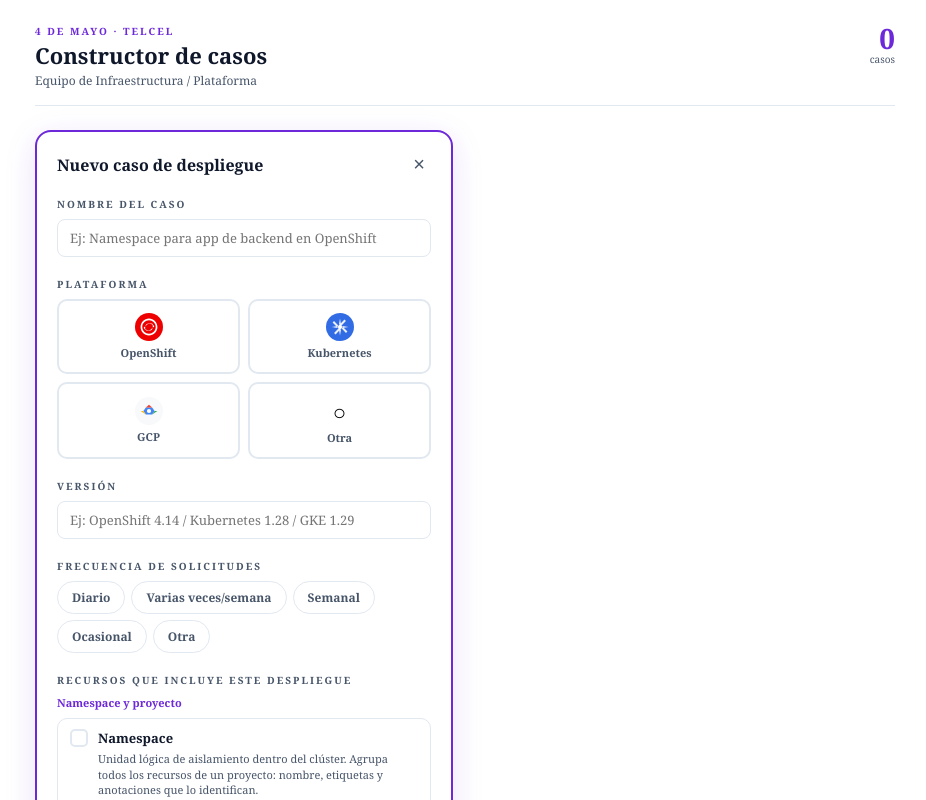
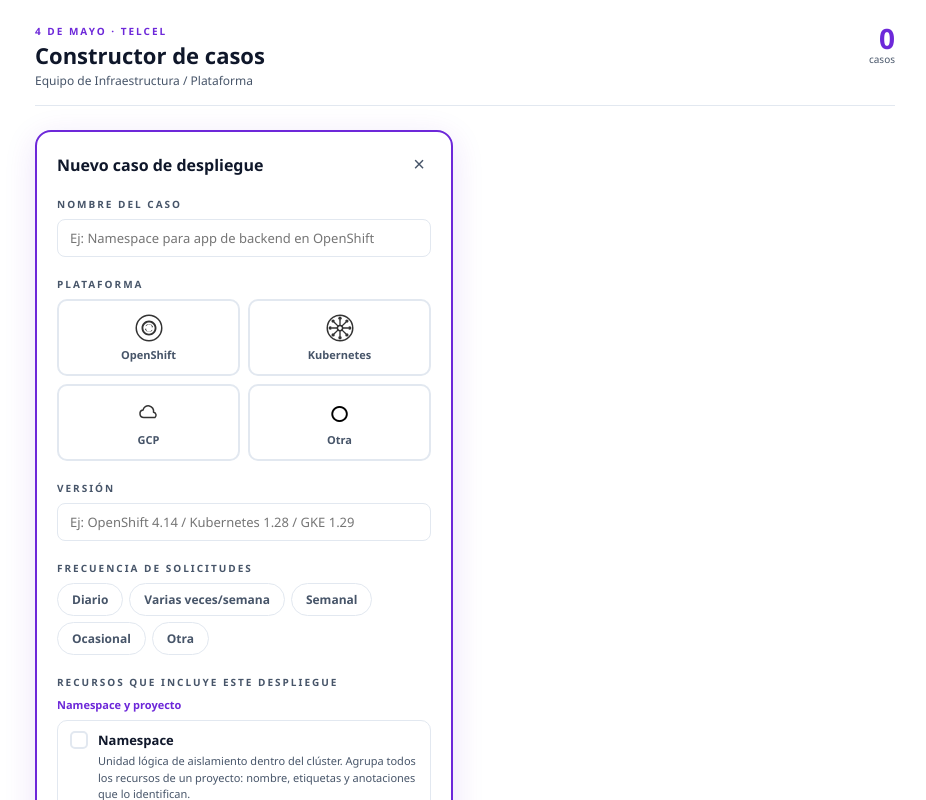
Before and after one commit to platformdemomx/constructor-telcel, a React (Vite) app: page / in a window 1280 px wide. Both pictures are taken after a click on the button "+ Agregar caso de despliegue". Shown: the part 8-808 px from the top of the page, without its empty margins (175-1101 px from the left). Built offline with nearby package versions, Linux system fonts and the light colour scheme.

Commit message:
Update App.jsx

```diff
--- a/src/App.jsx
+++ b/src/App.jsx
@@ -22,36 +22,49 @@
 // ── Platform definitions ─────────────────────────────────────────
 const PLATFORMS = [
   {
-    id: "ocp", label: "OpenShift", color: "#EE0000",
+    id: "ocp", label: "OpenShift", color: "#333333",
     logo: (
-      <svg viewBox="0 0 40 40" width="28" height="28" fill="none">
-        <circle cx="20" cy="20" r="20" fill="#EE0000"/>
-        <path d="M20 8C13.37 8 8 13.37 8 20s5.37 12 12 12 12-5.37 12-12S26.63 8 20 8zm0 21.6c-5.3 0-9.6-4.3-9.6-9.6S14.7 10.4 20 10.4 29.6 14.7 29.6 20 25.3 29.6 20 29.6z" fill="white"/>
-        <path d="M25.6 15.2l-2.1.77a4.83 4.83 0 00-7 1.57l-2.18.8a7.2 7.2 0 0113.2 1.46l-2.18.8a4.83 4.83 0 00-1.74-5.4zM14.4 24.8l2.1-.77a4.83 4.83 0 007-1.57l2.18-.8a7.2 7.2 0 01-13.2-1.46l2.18-.8a4.83 4.83 0 001.74 5.4z" fill="white"/>
+      <svg viewBox="0 0 40 40" width="30" height="30" fill="none">
+        <circle cx="20" cy="20" r="17" stroke="#333" strokeWidth="2" fill="none"/>
+        <path d="M20 10C14.5 10 10 14.5 10 20s4.5 10 10 10 10-4.5 10-10S25.5 10 20 10zm0 17.5c-4.1 0-7.5-3.4-7.5-7.5s3.4-7.5 7.5-7.5 7.5 3.4 7.5 7.5-3.4 7.5-7.5 7.5z" fill="#333"/>
+        <path d="M23.8 15.2l-1.6.6a3.8 3.8 0 00-5.4 1.2l-1.7.6a5.7 5.7 0 0110.4 1.1l-1.7.6a3.8 3.8 0 00-2-4.1zM16.2 24.8l1.6-.6a3.8 3.8 0 005.4-1.2l1.7-.6a5.7 5.7 0 01-10.4-1.1l1.7-.6a3.8 3.8 0 002 4.1z" fill="#333"/>
       </svg>
     ),
   },
   {
-    id: "k8s", label: "Kubernetes", color: "#326CE5",
+    id: "k8s", label: "Kubernetes", color: "#333333",
     logo: (
-      <svg viewBox="0 0 40 40" width="28" height="28" fill="none">
-        <circle cx="20" cy="20" r="20" fill="#326CE5"/>
-        <path d="M20 8l1.5 8.5h-3L20 8zM20 32l-1.5-8.5h3L20 32zM8 20l8.5-1.5v3L8 20zM32 20l-8.5 1.5v-3L32 20z" fill="white" opacity="0.9"/>
-        <path d="M11.5 11.5l6 6.2-2.1 2.1-6-6.2 2.1-2.1zM28.5 28.5l-6-6.2 2.1-2.1 6 6.2-2.1 2.1zM11.5 28.5l2.1-2.1 6-6.2 2.1 2.1-6 6.2-2.1 2.1zM28.5 11.5l-2.1 2.1-6 6.2-2.1-2.1 6-6.2 2.1-2.1z" fill="white" opacity="0.9"/>
-        <circle cx="20" cy="20" r="3" fill="white"/>
+      <svg viewBox="0 0 40 40" width="30" height="30" fill="none">
+        {/* Outer ring */}
+        <circle cx="20" cy="20" r="17" stroke="#333" strokeWidth="2" fill="none"/>
+        {/* Hub */}
+        <circle cx="20" cy="20" r="3.5" stroke="#333" strokeWidth="2" fill="none"/>
+        {/* 8 spokes with handle grips */}
+        {[0,45,90,135,180,225,270,315].map((angle, i) => {
+          const rad = (angle * Math.PI) / 180;
+          const x1 = 20 + 3.5 * Math.cos(rad);
+          const y1 = 20 + 3.5 * Math.sin(rad);
+          const x2 = 20 + 10.5 * Math.cos(rad);
+          const y2 = 20 + 10.5 * Math.sin(rad);
+          const xg = 20 + 13 * Math.cos(rad);
+          const yg = 20 + 13 * Math.sin(rad);
+          return (
+            <g key={i}>
+              <line x1={x1} y1={y1} x2={x2} y2={y2} stroke="#333" strokeWidth="1.8" strokeLinecap="round"/>
+              <circle cx={xg} cy={yg} r="2.2" fill="#333"/>
+            </g>
+          );
+        })}
       </svg>
     ),
   },
   {
-    id: "gcp", label: "GCP", color: "#1A73E8",
+    id: "gcp", label: "GCP", color: "#333333",
     logo: (
-      <svg viewBox="0 0 40 40" width="28" height="28" fill="none">
-        <circle cx="20" cy="20" r="20" fill="#F8F9FA"/>
-        <path d="M24.5 15h-9L12 20l3.5 5h9l3.5-5-3.5-5z" fill="#4285F4"/>
-        <path d="M20 11l-4.5 4H24.5L20 11z" fill="#EA4335"/>
-        <path d="M15.5 25l-3.5-5H8l7.5 5z" fill="#FBBC05"/>
-        <path d="M24.5 25l3.5-5H32l-7.5 5z" fill="#34A853"/>
-        <circle cx="20" cy="20" r="3" fill="white"/>
+      <svg viewBox="0 0 40 40" width="30" height="30" fill="none">
+        {/* Cloud shape */}
+        <path d="M28 26H13a5 5 0 01-1-9.9A7 7 0 0126 19a4 4 0 012 7z"
+          stroke="#333" strokeWidth="2" fill="none" strokeLinejoin="round"/>
       </svg>
     ),
   },
@@ -59,42 +72,42 @@
 
 const FREQUENCIES = ["Diario", "Varias veces/semana", "Semanal", "Ocasional"];
 
-// ── Resources with descriptions ──────────────────────────────────
+// ── Resources with descriptions and examples ─────────────────────
 const RESOURCE_GROUPS = [
   {
     group: "Namespace y proyecto",
     items: [
-      { name: "Namespace", example: "Unidad lógica de aislamiento dentro del clúster. Agrupa todos los recursos de un proyecto: nombre, etiquetas y anotaciones que lo identifican." },
-      { name: "Cuotas CPU / Memoria", example: "Límites de consumo de cómputo asignados al namespace. Definen cuánto CPU y memoria puede usar el proyecto en total (requests y limits)." },
-      { name: "Limit Ranges", example: "Restricciones mínimas y máximas de recursos por cada pod o contenedor individual dentro del namespace, para evitar consumo descontrolado." },
-      { name: "Resource Quotas", example: "Tope máximo de objetos que puede contener el namespace: número de pods, servicios, PVCs, ConfigMaps y otros recursos del clúster." },
+      { name: "Namespace", desc: "Unidad lógica de aislamiento dentro del clúster. Agrupa todos los recursos de un proyecto: nombre, etiquetas y anotaciones que lo identifican.", example: "namespace: proyecto-backend-telcel, labels: team=plataforma, env=dev" },
+      { name: "Cuotas CPU / Memoria", desc: "Límites de consumo de cómputo asignados al namespace. Definen cuánto CPU y memoria puede usar el proyecto en total.", example: "limits.cpu=4, limits.memory=8Gi, requests.cpu=500m, requests.memory=2Gi" },
+      { name: "Limit Ranges", desc: "Restricciones mínimas y máximas de recursos por cada pod o contenedor individual dentro del namespace, para evitar consumo descontrolado.", example: "max cpu por pod: 2 cores, min memoria por contenedor: 128Mi, default request: 250m CPU" },
+      { name: "Resource Quotas", desc: "Tope máximo de objetos que puede contener el namespace en total.", example: "máximo 20 pods, 10 servicios, 5 PVCs, 30 ConfigMaps dentro del namespace" },
     ],
   },
   {
     group: "Identidad y acceso",
     items: [
-      { name: "Usuarios / Grupos", example: "Identidades que tendrán acceso al namespace. Pueden venir del Directorio Activo y se asignan a grupos del proyecto para controlar quién puede operar qué." },
-      { name: "Rolebindings", example: "Vinculación entre un usuario o grupo y un rol dentro del namespace. Define el nivel de acceso: admin, edit o view sobre los recursos del proyecto." },
-      { name: "Service Accounts", example: "Identidad técnica usada por aplicaciones o pipelines para autenticarse contra el clúster o el registry, sin depender de credenciales de usuario." },
-      { name: "RBAC policies", example: "Reglas de control de acceso basado en roles que determinan qué operaciones puede realizar cada identidad sobre recursos específicos del clúster." },
+      { name: "Usuarios / Grupos", desc: "Identidades que tendrán acceso al namespace. Pueden venir del Directorio Activo y se asignan a grupos del proyecto para controlar quién puede operar qué.", example: "grupo AD: dev-backend-telcel → acceso edit al namespace proyecto-backend" },
+      { name: "Rolebindings", desc: "Vinculación entre un usuario o grupo y un rol dentro del namespace. Define el nivel de acceso sobre los recursos del proyecto.", example: "usuario: jperez → rol: admin | grupo: devs-frontend → rol: edit | auditores → rol: view" },
+      { name: "Service Accounts", desc: "Identidad técnica usada por aplicaciones o pipelines para autenticarse contra el clúster o el registry, sin depender de credenciales de usuario.", example: "sa: pipeline-ci-telcel con permisos de pull sobre registry interno y deploy en namespace" },
+      { name: "RBAC policies", desc: "Reglas de control de acceso basado en roles que determinan qué operaciones puede realizar cada identidad sobre recursos específicos del clúster.", example: "ClusterRole: solo lectura de pods y logs | Role: crear y eliminar deployments en namespace propio" },
     ],
   },
   {
     group: "Red",
     items: [
-      { name: "Network Policies", example: "Reglas que controlan el tráfico de red entre namespaces y hacia el exterior. Determinan qué puede comunicarse con qué dentro y fuera del clúster." },
-      { name: "Gateway de salida", example: "Configuración de la IP de salida del namespace hacia servicios externos o redes corporativas. Permite rutas controladas hacia fuera del clúster." },
-      { name: "Ingress / Routes", example: "Punto de entrada externo al namespace. Expone servicios internos mediante una URL pública, con soporte de TLS y balanceo de carga." },
-      { name: "DNS interno", example: "Nombre de dominio interno para que los servicios del proyecto sean resolvibles dentro del clúster sin necesidad de IPs fijas." },
+      { name: "Network Policies", desc: "Reglas que controlan el tráfico de red entre namespaces y hacia el exterior. Determinan qué puede comunicarse con qué dentro y fuera del clúster.", example: "permitir tráfico solo desde namespace frontend → backend, bloquear todo egress excepto BD corporativa" },
+      { name: "Gateway de salida", desc: "Configuración de la IP de salida del namespace hacia servicios externos o redes corporativas. Permite rutas controladas hacia fuera del clúster.", example: "IP de egress fija: 10.20.5.100 con ruta hacia red corporativa 192.168.0.0/16" },
+      { name: "Ingress / Routes", desc: "Punto de entrada externo al namespace. Expone servicios internos mediante una URL, con soporte de TLS y balanceo de carga.", example: "Route: api.interno.telcel.com → servicio backend puerto 8080, TLS terminado en el router" },
+      { name: "DNS interno", desc: "Nombre de dominio interno para que los servicios del proyecto sean resolvibles dentro del clúster sin necesidad de IPs fijas.", example: "servicio: backend-svc.proyecto-backend.svc.cluster.local resolvible desde cualquier namespace autorizado" },
     ],
   },
   {
     group: "Configuración y seguridad",
     items: [
-      { name: "Secrets base", example: "Objetos que almacenan información sensible del proyecto: credenciales de registry, tokens de acceso, contraseñas de base de datos u otros secretos que consumen los contenedores." },
-      { name: "ConfigMaps base", example: "Almacenamiento de configuración no sensible del aplicativo: variables de entorno, archivos de configuración, parámetros de conexión que se inyectan en los pods." },
-      { name: "Imágenes de aplicación", example: "Imagen de contenedor base aprobada por el equipo de plataforma, con su versión y el registro desde el que se permite hacer pull (Quay, DockerHub, registry interno)." },
-      { name: "Registry / Quay", example: "Permisos de acceso al registro de imágenes del equipo. Controla qué service accounts o usuarios pueden hacer pull o push sobre repositorios específicos." },
+      { name: "Secrets base", desc: "Objetos que almacenan información sensible del proyecto que los contenedores necesitan para funcionar, cifrada en etcd.", example: "SECRET_DB_PASSWORD, TOKEN_REGISTRY, CERT_TLS_KEY inyectados como variables de entorno al pod" },
+      { name: "ConfigMaps base", desc: "Almacenamiento de configuración no sensible del aplicativo: parámetros, rutas y variables que se inyectan en los pods sin necesidad de recompilar la imagen.", example: "APP_ENV=production, DB_HOST=bd.telcel.internal, LOG_LEVEL=info, TIMEOUT=30s" },
+      { name: "Imágenes de aplicación", desc: "Imagen de contenedor base aprobada por el equipo de plataforma, con su versión y el registro desde el que se permite hacer pull.", example: "quay.io/telcel/base-java:17-approved, quay.io/telcel/base-node:20-lts, versión fija no latest" },
+      { name: "Registry / Quay", desc: "Permisos de acceso al registro de imágenes del equipo. Controla qué service accounts o usuarios pueden hacer pull o push sobre repositorios específicos.", example: "sa: pipeline-ci → push a quay.io/telcel/proyecto-backend | pods del namespace → solo pull" },
     ],
   },
 ];
@@ -375,7 +388,8 @@
                       </div>
                       <span style={{ fontSize: 13, fontWeight: 600, color: selected ? T.purple : T.black }}>{r.name}</span>
                     </div>
-                    <div style={{ fontSize: 11, color: T.slate, marginTop: 4, marginLeft: 28, lineHeight: 1.4 }}>{r.example}</div>
+                    <div style={{ fontSize: 11, color: T.slate, marginTop: 4, marginLeft: 28, lineHeight: 1.5 }}>{r.desc}</div>
+                    <div style={{ fontSize: 10, color: T.purple, marginTop: 4, marginLeft: 28, lineHeight: 1.4, fontStyle: "italic", background: T.purpleLight, borderRadius: 4, padding: "3px 8px", display: "inline-block" }}>Ej: {r.example}</div>
                   </div>
                 );
               })}
@@ -571,7 +585,7 @@
   if (screen === "summary") return <Summary poc={poc} allCases={cases} onBack={() => setScreen("prioritize")} onDownload={() => downloadMd(cases, poc)} />;
 
   return (
-    <div style={{ fontFamily: "'Georgia', serif", background: T.white, minHeight: "100vh" }}>
+    <div style={{ fontFamily: "'Segoe UI', system-ui, -apple-system, sans-serif", background: T.white, minHeight: "100vh" }}>
       <style>{`
         @keyframes slideIn { from { opacity:0; transform:translateY(-12px); } to { opacity:1; transform:none; } }
         * { box-sizing: border-box; }
```
